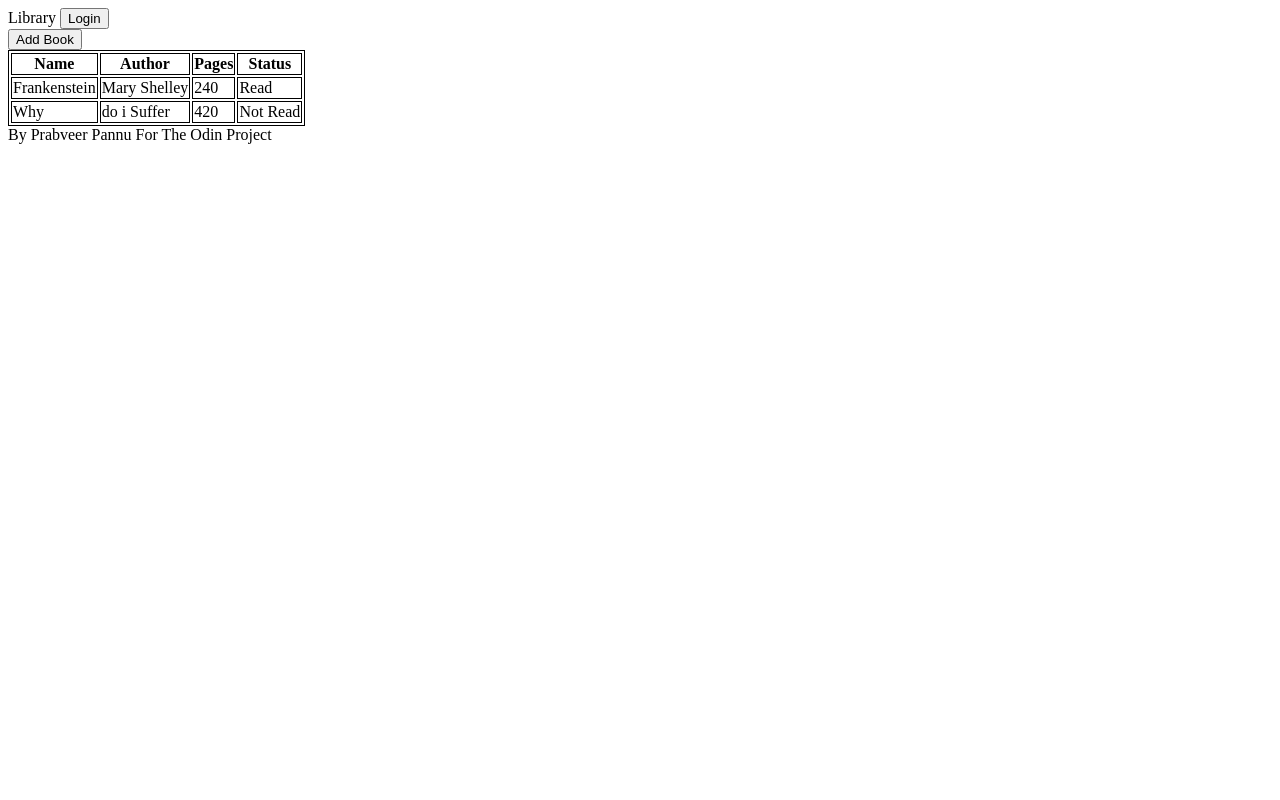
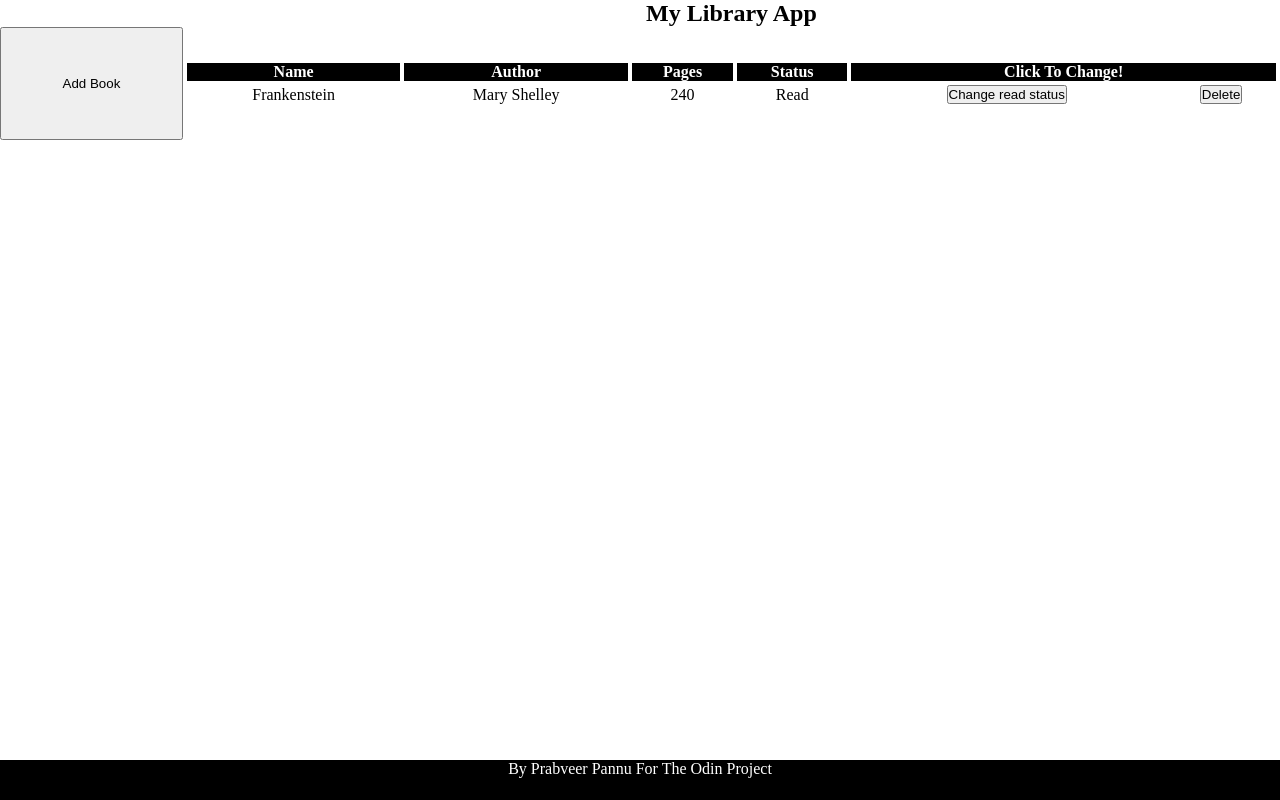
Before and after one commit to prabveer/Project_Library, a plain HTML site: page index.html in a window 1280 px wide. Drawn offline with Linux system fonts and the light colour scheme.

Commit message:
finished working on library app

```diff
--- a/index.html
+++ b/index.html
@@ -9,10 +9,9 @@
 <body>
 
 <header>
-    <span class="title">Library</span>
-    <button class="login">Login</button>
+    <h2 class="title">My Library App</h2>
 </header>
-<button class="addBook" id="showDialog">Add Book</button>
+<div class="addBookButton""><button class="addBook" id="showDialog">Add Book</button></div>
 <div class="content">
     <table class="bookshelf">
         <thead class="head">
@@ -21,6 +20,7 @@
                 <th class="bookAuthor">Author</th>
                 <th class="bookPages">Pages</th>
                 <th class="bookStatus">Status</th>
+                <th colspan="2">Click To Change!</th>
             </tr>
         </thead>
         <tbody class="content">
@@ -35,11 +35,11 @@
     <form id="filloutForm">
       <p>
         <label>Book Name:</label>
-        <input type="text" name="formBookName" id="formBookName">
+        <input type="text" name="formBookName" id="formBookName" required>
         <label>Author Name:</label>
-        <input type="text" name="formAuthorName" id="formAuthorName">
+        <input type="text" name="formAuthorName" id="formAuthorName" required>
         <label>Page Total:</label>
-        <input type="number" name="formPageTotal" id="formPageTotal">
+        <input type="number" name="formPageTotal" id="formPageTotal"required>
         <label>Read?</label>
         <select name="readstatus" id="readstatus">
           <option value="true">Yes</option>
--- a/script.js
+++ b/script.js
@@ -13,20 +13,54 @@ const formName	 = document.querySelector("#formBookName");
 const formAuthor = document.querySelector("#formAuthorName");
 const formPages = document.querySelector("#formPageTotal");
 const formStatus = document.querySelector("#readstatus");
-//let i = 0;
-let count = 2;
+
+let count = 1;
+
+function clearTable()
+{
+  if(count != 0)
+  {
+    for(let l = 0; l < count; l++)
+    {
+      let child = bookshelf.lastElementChild;
+      bookshelf.removeChild(child)
+    }
+  }
+}
+
+const createReadStatusTd = (book) => {
+  let readStatusTd = document.createElement('td');
+  let readStatusButton = document.createElement('button');
+  readStatusButton.textContent = 'Change read status';
+  readStatusButton.addEventListener('click', (e) => {
+    clearTable();
+    book.status = !book.status;
+    updateTable();
+  });
+  readStatusTd.appendChild(readStatusButton);
+  return readStatusTd;
+}
+
+const createDeleteTd = (index) => {
+  let deleteTd = document.createElement('td');
+  let deleteButton = document.createElement('button');
+  deleteButton.textContent = 'Delete';
+  deleteButton.addEventListener('click', () => {
+    clearTable();
+    count--;
+    myLibrary.splice(index, 1);
+    updateTable();
+  });
+  deleteTd.appendChild(deleteButton);
+  return deleteTd;
+}
+
 let myLibrary = [
   {
     name: "Frankenstein",
     author: "Mary Shelley",
     pages: 240,
     status: true
-  },
-  {
-    name: "Why",
-    author: "do i Suffer",
-    pages: 420,
-    status: false
   }
 ];
 
@@ -51,24 +85,19 @@ function addBookToLibrary() {
 }
 function updateTable()
 {
-  myLibrary.forEach(function (arrayItem)
+  myLibrary.forEach((arrayItem, index) =>
   {
     var tr = document.createElement('tr')
     tr.innerHTML = `<td>${arrayItem.name}</td>
     <td>${arrayItem.author}</td>
     <td>${arrayItem.pages}</td>
-    <td>${arrayItem.status ? 'Read' : 'Not Read'}</td> `;
+    <td>${arrayItem.status ? 'Read' : 'Not Read'}</td>`;
+
+    tr.appendChild(createReadStatusTd(arrayItem)); //
+    tr.appendChild(createDeleteTd(index));
+
     bookshelf.appendChild(tr)
   })
-}
-function clearTable()
-{
-  for(let l = 0; l < count; l++)
-  {
-    let child = bookshelf.lastElementChild;
-    bookshelf.removeChild(child)
-  }
-
 }
 // "Show the dialog" button opens the <dialog> modally
 showButton.addEventListener("click", () => {
--- a/style.css
+++ b/style.css
@@ -1,3 +1,66 @@
+* {
+  margin: 0;
+  padding: 0;
+}
 table, th, td {
-    border: 1px solid black;
-  }
+    border-spacing: 0.3em;
+    margin: 2em 0em;
+    text-align: center
+}
+th {
+  background-color: black;
+  color: white;
+}
+tr {
+  margin: 2em;
+}
+body {
+  display: grid;
+  grid-template-columns: 1fr 6fr;
+}
+.content {
+  grid-column: 2 / 3;
+  width: 100%;
+  height: 100%;
+}
+.bookshelf {
+  margin-left: auto;
+  margin-right: auto;
+  width: 100%;
+}
+header {
+  grid-column: 2 / 3;
+  display: flex;
+  justify-content: center;
+}
+footer {
+  display: flex;
+  background-color: black;
+  color: white;
+  justify-content: center;
+  position: absolute;
+  bottom: 0;
+  width: 100%;
+  height: 2.5rem;
+}
+.addBookButton {
+  display: flex;
+  justify-content: center;
+  align-items: center;
+  width: 100%;
+  height: 100%;
+}
+.addBook {
+  width: 100%;
+  height: 100%;
+}
+dialog {
+  position: fixed;
+  top: 50%;
+  left: 10%;
+}
+form {
+  margin: .5em;
+  display: flex;
+  flex-direction: column;
+}
```
